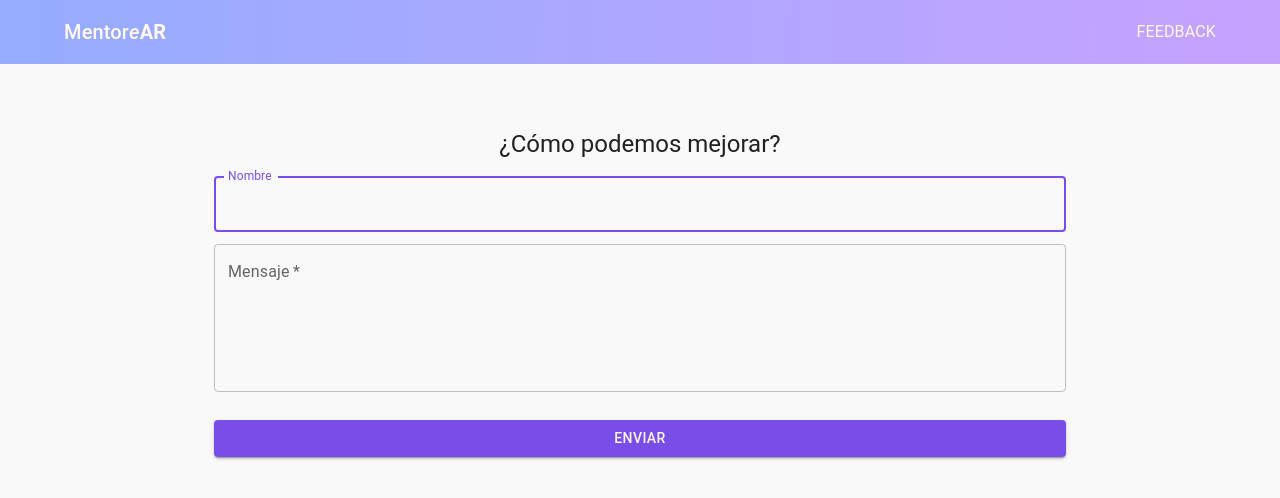
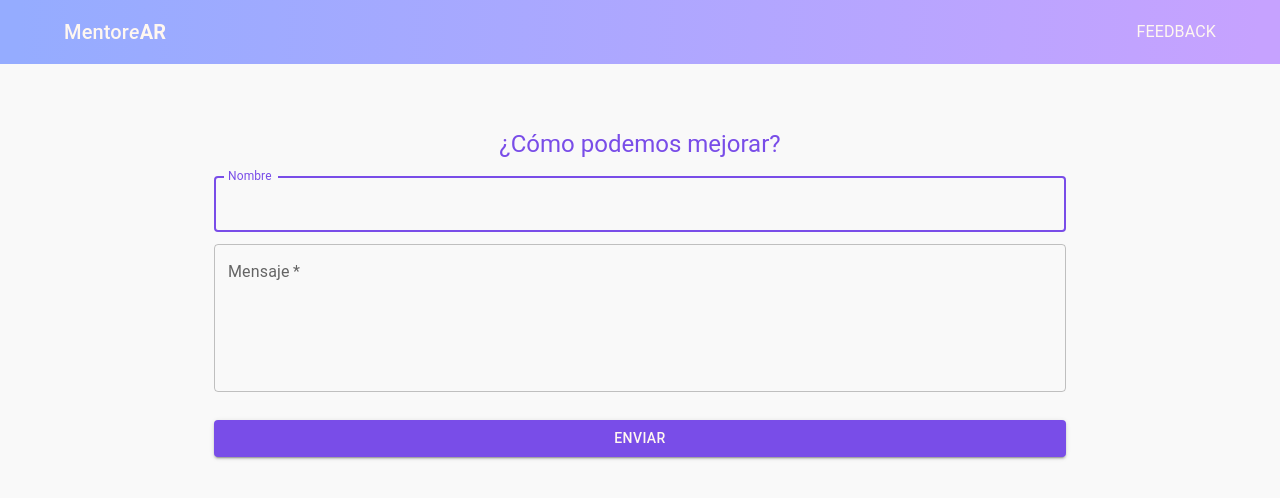
Before and after one commit to marcoserod/seminario-1-grupo-1, a React (Vite) app: page /feedback in a window 1280 px wide. Shown: the top 498 px of the page. Built offline with nearby package versions, Linux system fonts and the light colour scheme.

Commit message:
Add success on form submission

```diff
--- a/src/components/pages/Feedback/index.jsx
+++ b/src/components/pages/Feedback/index.jsx
@@ -1,8 +1,16 @@
-import { Button, TextField, Typography } from "@mui/material";
-import { Box, Container } from "@mui/system";
-import React from "react";
+import { Alert, Button, TextField, Typography } from "@mui/material";
+import { Container } from "@mui/system";
+import React, { useEffect, useState } from "react";
 
 export const SendFeedback = () => {
+  const [success, setSuccess] = useState(false);
+
+  useEffect(() => {
+    if (window.location.search.includes("success=true")) {
+      setSuccess(true);
+    }
+  }, []);
+
   return (
     <Container
       component="main"
@@ -13,10 +21,20 @@ export const SendFeedback = () => {
         flexDirection: "column",
       }}
     >
-      <Typography variant="h5" gutterBottom alignSelf="center">
+      {success && (
+        <Alert severity="success" sx={{ mb: 3 }}>
+          ¡Gracias por ayudarnos a mejorar!🙂{" "}
+        </Alert>
+      )}
+      <Typography variant="h5" gutterBottom alignSelf="center" color="primary">
         ¿Cómo podemos mejorar?
       </Typography>
-      <form name="feedback" method="POST" data-netlify="true">
+      <form
+        name="feedback"
+        method="POST"
+        data-netlify="true"
+        action="/feedback/?success=true"
+      >
         <input type="hidden" name="form-name" value="feedback" />
         <TextField
           margin="dense"
```
